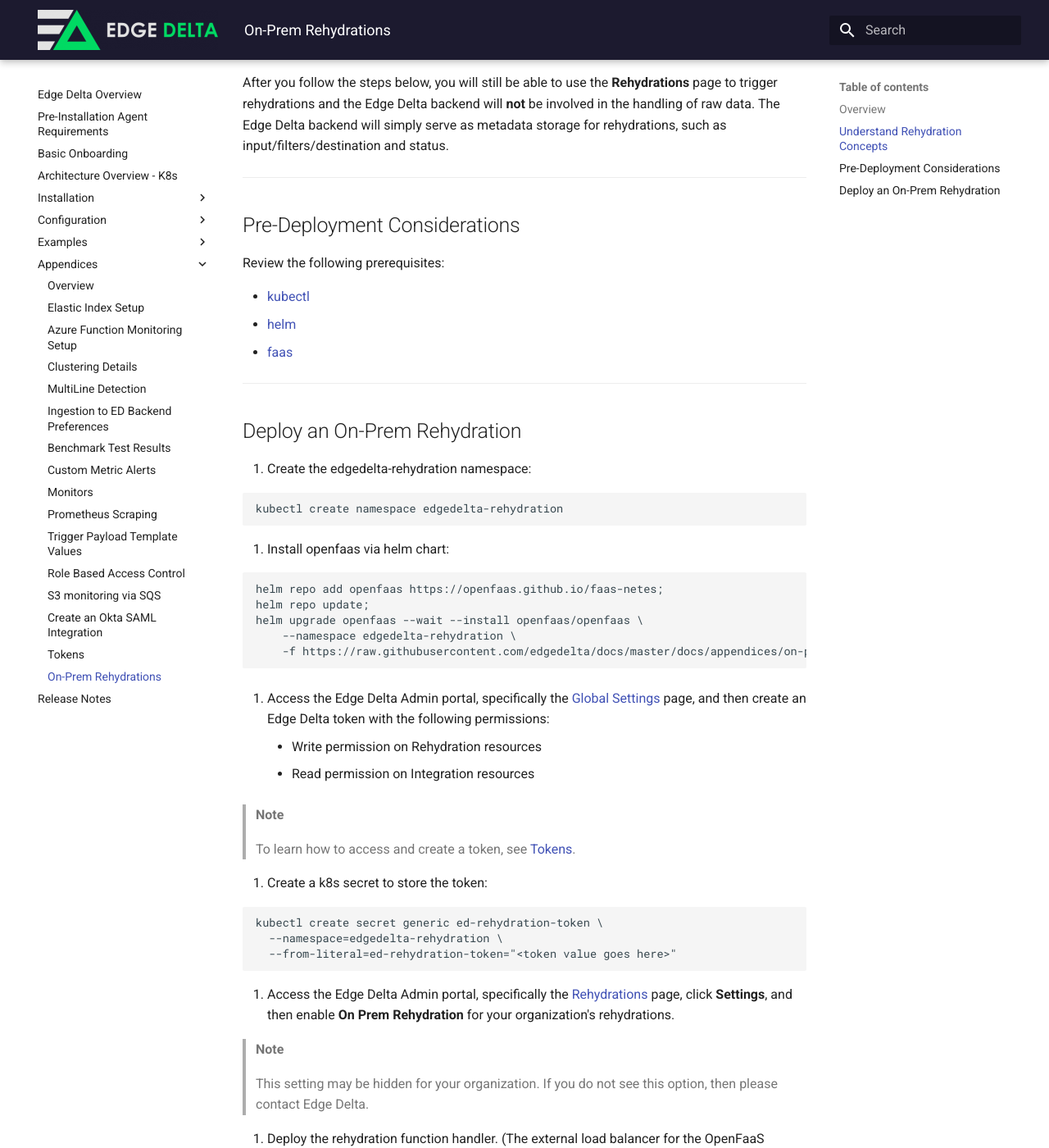
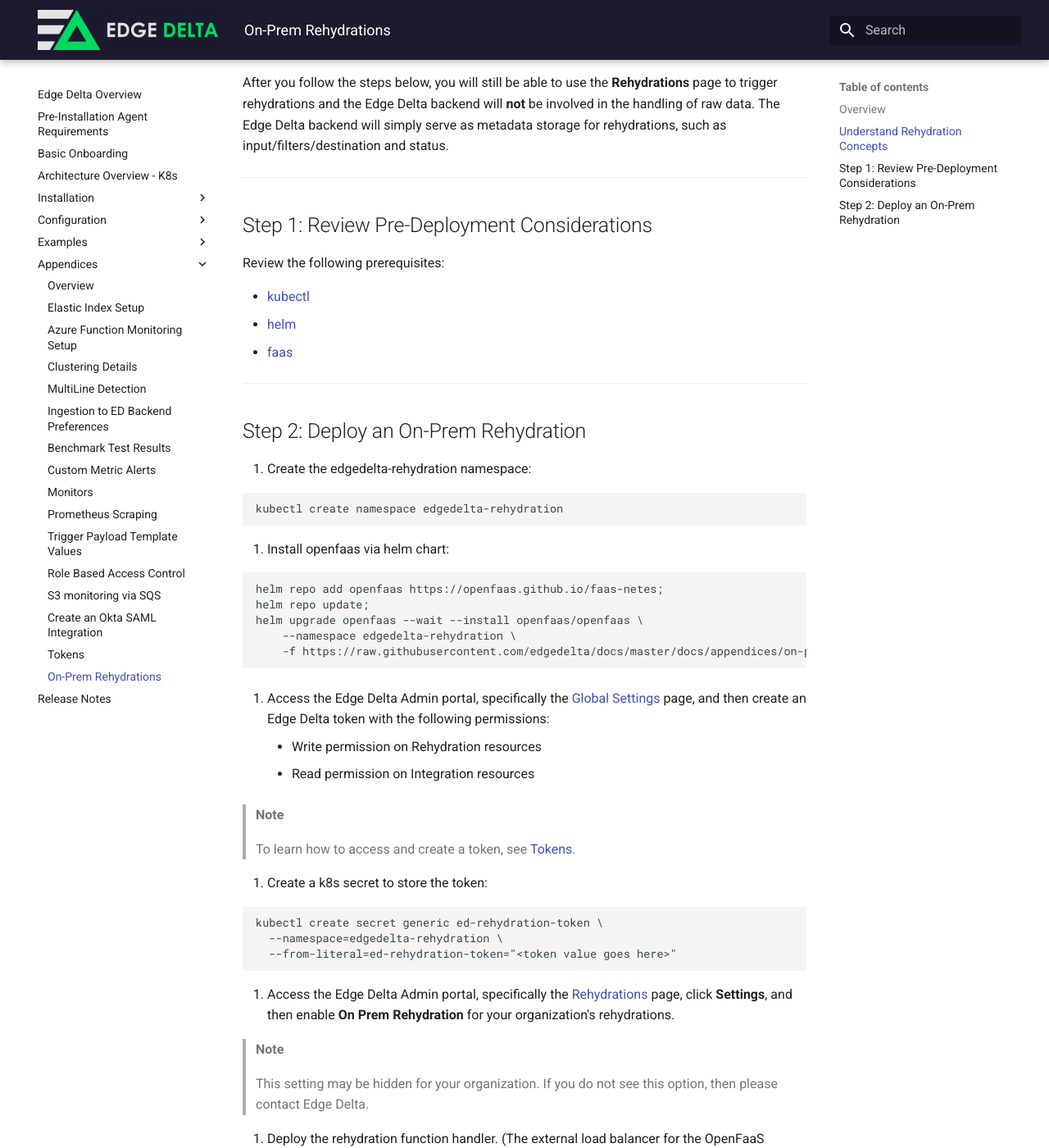
Before and after one commit to edgedelta/docs, an MkDocs documentation site: the page built from docs/appendices/on-prem-rehydration.md, in a window 1280 px wide and 1400 px high, scrolled down 988 px. Shown: the whole window at 82% size. Built offline with MkDocs 1.6.1 and Material for MkDocs 9.7.7, drawn with Linux system fonts in a browser that asks for light colours; some of the changed text lies outside the part shown.

Commit message:
Update on-prem-rehydration.md

```diff
--- a/docs/appendices/on-prem-rehydration.md
+++ b/docs/appendices/on-prem-rehydration.md
@@ -39,7 +39,7 @@ After you follow the steps below, you will still be able to use the **Rehydratio
 
 ***
 
-## Pre-Deployment Considerations
+## Step 1: Review Pre-Deployment Considerations
 
 Review the following prerequisites:
 
@@ -49,7 +49,7 @@ Review the following prerequisites:
 
 ***
 
-## Deploy an On-Prem Rehydration
+## Step 2: Deploy an On-Prem Rehydration
 
 1. Create the edgedelta-rehydration namespace:
 
```
Also changed, not shown: other parts of docs/appendices/on-prem-rehydration.md (+2 -2 lines).
